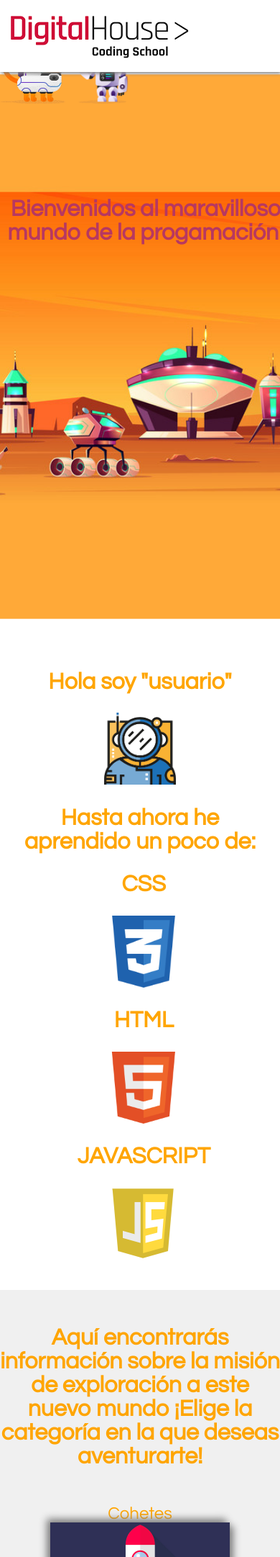
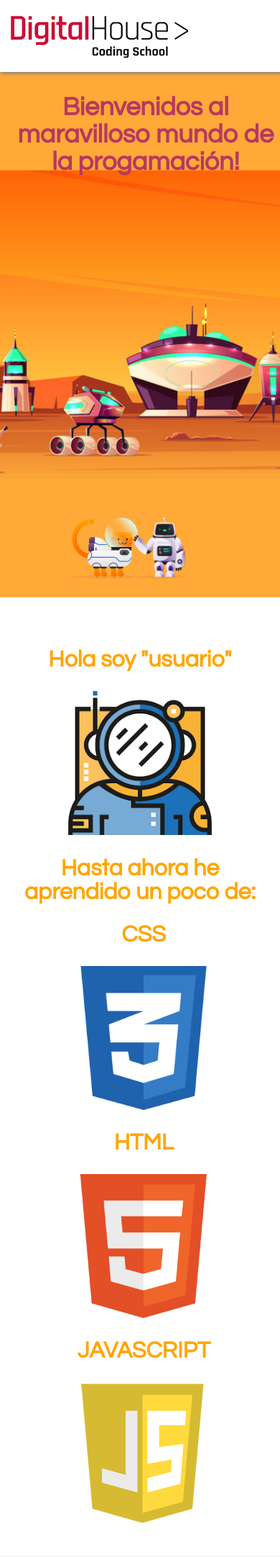
Before and after one commit to vanechan94/RECUPERATORIO-DH3, a PHP site: page / in a window 390 px wide. Shown: the top 2163 px of the page at 72% size. Run offline with PHP 8.4, Linux system fonts and the light colour scheme.

Commit message:
pasando todo el tp a este repo por problemas con los archivos anteriores

```diff
--- a/html/css/style.css
+++ b/html/css/style.css
@@ -85,6 +85,8 @@ nav a {
 /****** 1.2) POSICIONAMIENTO ******/
 section.home {
   /*completar codigo entre estas lineas*/
+  position: relative;
+  z-index: 0;
 
   /*completar codigo entre estas lineas*/
 }
@@ -92,6 +94,9 @@ section.home {
   height: 10vh;
   /*completar codigo entre estas lineas*/
 
+  position: absolute;
+  bottom:70px;
+  left:98px;
 
 
   /*completar codigo entre estas lineas*/
@@ -99,6 +104,9 @@ section.home {
 .img-robot {
   height: 10vh;
   /*completar codigo entre estas lineas*/
+  position: absolute;
+  bottom:70px;
+  left:178px;
 
 
 
@@ -143,15 +151,17 @@ img.avatar {
 
 /****** 2) PSEUDOSELECTORES ******/
 /* ON HOVER SOBRE ARTICULOS, EFECTO SOBRE h2 */
-/* ACA VA EL PSEUDOSELECTOR 1 {
+article h2:hover{
   margin-top: -25%;
   color: #000;
   font-size: 2.3rem;
   transition-duration: 0.9s;
-}*/
+}
 
+
+}
 /* ON OHVER SOBRE ARTICULO DE CLASE html5, EFECTO SOBRE h2  */
-/* ACA VA EL PSEUDOSELECTOR 2 {
+article class.html5 h2:hover {
   margin-top: 25%;
 }*/
 /****** 2) PSEUDOSELECTORES ******/
@@ -181,15 +191,20 @@ section.section-products {
   background-color: #f0f0f0;
   padding-bottom: 15%;
   /*completar codigo entre estas lineas*/
-
+overflow: hidden;
   /*completar codigo entre estas lineas*/
 }
 article.article-products {
   text-align: center;
+  /*completar codigo entre estas lineas*/
+  width: 30%;
+  margin-right: 1.5%;
+  margin-left: 1.5%;
+  /* margin:3,3%;
   margin-bottom: 1%;
-  /*completar codigo entre estas lineas*/
-
-
+  padding: 40px;
+  */
+  float: left;
 
   /*completar codigo entre estas lineas*/
 }
@@ -203,7 +218,7 @@ article.article-products img {
   max-width: 250px;
 	box-shadow: -5px -5px 10px gray, 5px 5px 10px gray;
   /*completar codigo entre estas lineas*/
-
+  border-radius: 10px 10px 10px 10px;
 
   /*completar codigo entre estas lineas*/
 }
@@ -213,9 +228,15 @@ article.article-products img {
 }
 p.title-products {
   /*completar codigo entre estas lineas*/
-
-
-
+  color: white;
+  font-size: 30px;
+  font-family: arial;
+  font-weight: bold;
+  background-color: #615b5b;
+  opacity: 0.7;
+  border-radius: 10px 10px 10px 10px;
+  padding: 8px;
+  text-align: center;
   /*completar codigo entre estas lineas*/
 }
 /****** 4) ESTILO ******/
@@ -339,7 +360,7 @@ input {
 
 /****** MEDIA QUERIES ******/
 /* Extra small devices (phones and down) */
-@media only screen and (max-width: 340px) {
+@media only screen and (max-width: 425px) {
   main section.home {
     margin-top: 10px;
   }
@@ -373,7 +394,7 @@ input {
   }
   article.article-products img {
     /*completar codigo entre estas lineas*/
-
+    display: none;
     /*completar codigo entre estas lineas*/
   }
 
@@ -395,7 +416,7 @@ input {
 }
 
 /* Small devices (portrait tablets and large phones, 600px and up) */
-@media only screen and (min-width: 340px) and (max-width: 800px){
+@media only screen and (min-width: 425px) and (max-width: 800px){
   nav ul.ul-menu {
     display: none;
   }
@@ -430,7 +451,8 @@ input {
 
   article.article-products {
     /*completar codigo entre estas lineas*/
-
+    width: 45%;
+    float:left;
 
     /*completar codigo entre estas lineas*/
   }
```
